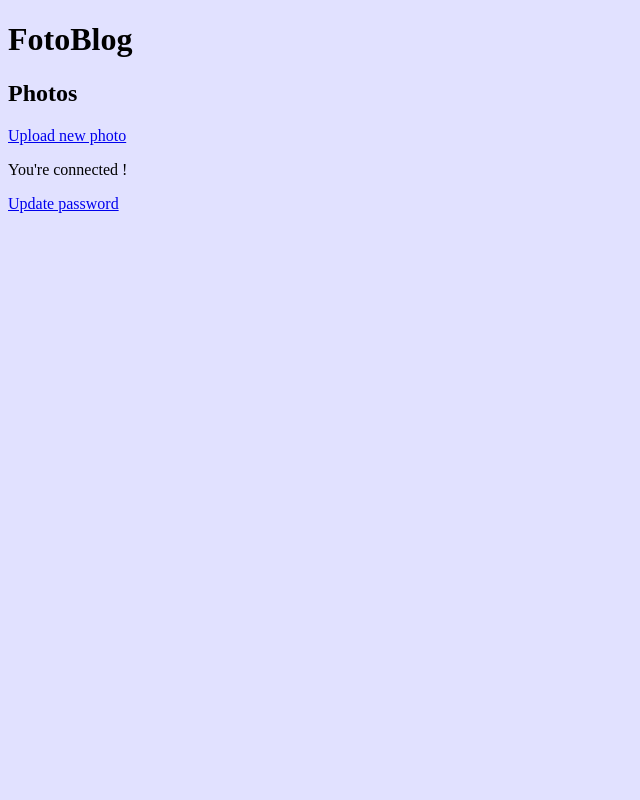
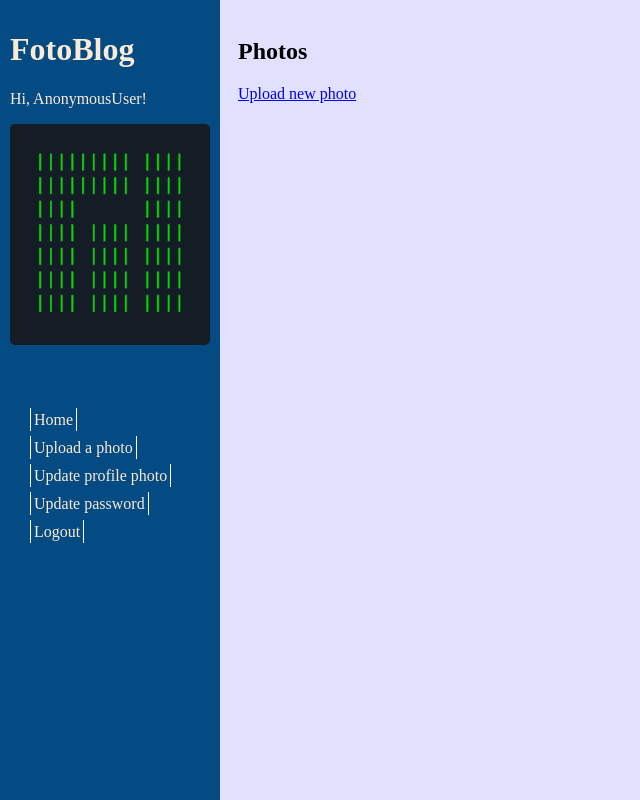
Before and after one commit to slv-improver/django_tuto_2, a Django app: template blog/templates/blog/home.html in a window 1280 px wide. Shown: the whole page, without its empty margins (0-640 px from the left). Run offline with Django 3.2, Linux system fonts and the light colour scheme; the template is opened without the code that fills it, so the values that code supplies are empty.

Commit message:
add header & customize base

```diff
--- a/authentication/static/style.css
+++ /dev/null
@@ -1,3 +0,0 @@
-body {
-    background: #e1e1ff;
-}
--- a/blog/templates/blog/home.html
+++ b/blog/templates/blog/home.html
@@ -3,6 +3,8 @@
 {% block content %}
 <h2>Photos</h2>
 <a href="{% url 'photo_upload' %}">Upload new photo</a>
+
+<div class="photos-list">
 
     {% for photo in photos %}
     <figure>
@@ -11,6 +13,6 @@
     </figure>
     {% endfor %}
 
-<p>You're connected !</p>
-<p><a href="{% url 'change_password' user.username %}">Update password</a></p>
+</div>
+
 {% endblock content %}
--- a/fotoblog/settings.py
+++ b/fotoblog/settings.py
@@ -128,7 +128,9 @@ USE_TZ = True
 # Static files (CSS, JavaScript, Images)
 # https://docs.djangoproject.com/en/4.1/howto/static-files/
 
-STATIC_URL = "static/"
+STATIC_URL = "/static/"
+
+STATICFILES_DIRS = [BASE_DIR.joinpath('static/')]
 
 # Default primary key field type
 # https://docs.djangoproject.com/en/4.1/ref/settings/#default-auto-field
--- /dev/null
+++ b/static/style.css
@@ -0,0 +1,50 @@
+body {
+    background: #e1e1ff;
+}
+
+header {
+    padding: 10px;
+    background: #044a83;
+    color: antiquewhite;
+    position: fixed;
+    top: 0;
+    bottom: 0;
+    left: 0;
+    width: 200px;
+}
+
+header menu {
+    padding: 10px;
+}
+
+ul {
+    list-style: none;
+    padding: 10px;
+}
+
+li {
+    margin-top: 10px;
+}
+
+header a, header a:visited {
+    color: antiquewhite;
+    text-decoration: none;
+    border-left: white 1px solid;
+    border-right: white 1px solid;
+    padding: 3px;
+}
+
+main {
+    padding: 10px;
+    margin-left: 220px;
+}
+
+.photos-list {
+    display: flex;
+}
+
+img {
+    max-width: 100%;
+    width: 300px;
+    border-radius: 5px;
+}
--- a/templates/base.html
+++ b/templates/base.html
@@ -6,13 +6,22 @@
     <link rel="stylesheet" href="{% static 'style.css' %}">
 </head>
 <body>
-    <h1>FotoBlog</h1>
-    {% block content %}{% endblock %}
-    {% if user.is_authenticated %}
-    <p>
-        You're logged in as {{ user }}.
-        <a href="{% url 'logout' %}">Logout</a>
-    </p>
-    {% endif %}
+    <header>
+        <h1>FotoBlog</h1>
+        <p>Hi, {{ user }}!</p>
+        <img src="{% static 'default.jpg' %}" alt="Profile photo" />
+        <menu >
+            <ul>
+                <li><a href="{% url 'home' %}">Home</a></li>
+                <li><a href="{% url 'photo_upload' %}">Upload a photo</a></li>
+                <li><a href="{% url 'change_photo' %}">Update profile photo</a></li>
+                <li><a href="{% url 'change_password' user.username %}">Update password</a></li>
+                <li><a href="{% url 'logout' %}">Logout</a></li>
+            </ul>
+        </menu>
+    </header>
+    <main>
+        {% block content %}{% endblock %}
+    </main>
 </body>
 </html>
```
Also changed, not shown: static/default.jpg (added). Lines whose indentation alone changed are shown as unchanged.
